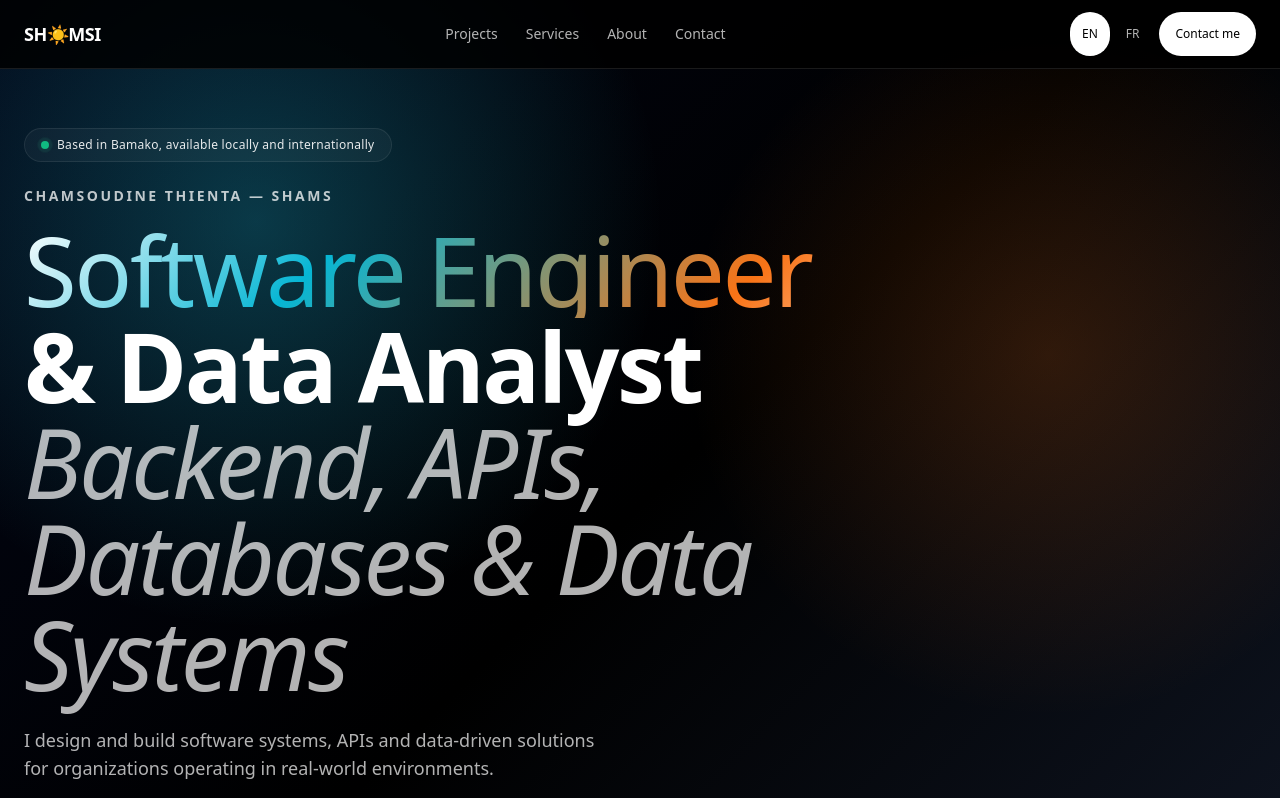
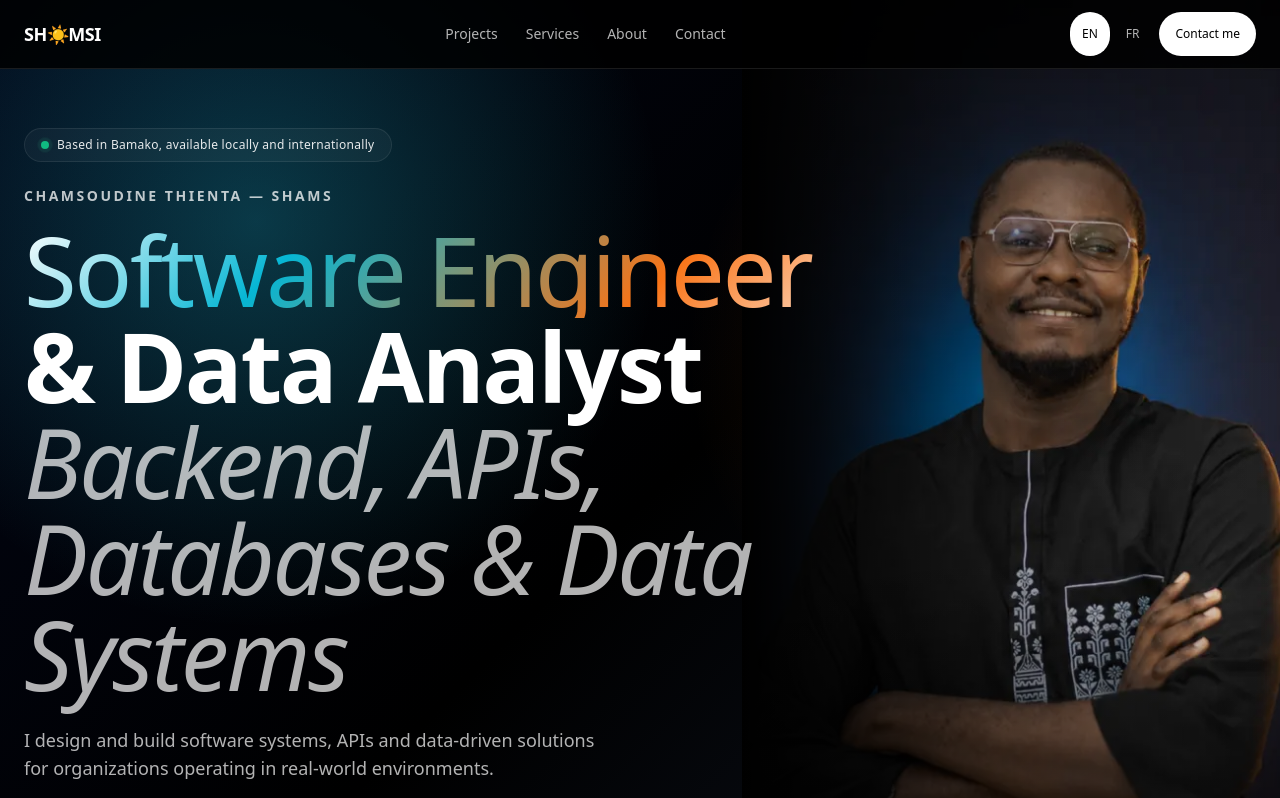
Before and after one commit to dinegamer/shamsPortfolio, a Next.js app: page /en in a window 1280 px wide. Shown: the top 798 px of the page. Built offline with nearby package versions, Linux system fonts and the light colour scheme.

Commit message:
feat: update portfolio portrait

```diff
--- a/components/sections/about.tsx
+++ b/components/sections/about.tsx
@@ -16,10 +16,10 @@ export function About() {
         <div className="md:col-span-2 flex flex-col items-center md:items-start gap-6">
           <div className="relative w-32 h-32 md:w-40 md:h-40 rounded-full overflow-hidden ring-2 ring-brand-400/40 ring-offset-2 ring-offset-black">
             <Image
-              src="/me.jpg"
+              src="/chamsoudine-thienta-portrait.webp"
               alt={t('imageAlt')}
               fill
-              className="object-cover"
+              className="object-cover object-[center_18%]"
               sizes="160px"
             />
           </div>
--- a/components/sections/hero.tsx
+++ b/components/sections/hero.tsx
@@ -1,12 +1,29 @@
 'use client';
 import { useTranslations } from 'next-intl';
 import HeroShaderBg from '@/components/ui/hero-shader';
+import Image from 'next/image';
 
 export function Hero() {
   const t = useTranslations('hero');
   return (
     <section id="top" className="relative min-h-[92vh] overflow-hidden flex items-end">
       <HeroShaderBg />
+
+      <div
+        className="pointer-events-none absolute inset-y-0 right-0 z-[1] hidden w-[42%] lg:block"
+        aria-hidden="true"
+      >
+        <Image
+          src="/chamsoudine-thienta-portrait.webp"
+          alt=""
+          fill
+          priority
+          className="object-cover object-top"
+          sizes="42vw"
+        />
+        <div className="absolute inset-0 bg-gradient-to-r from-black via-black/35 to-transparent" />
+        <div className="absolute inset-0 bg-gradient-to-t from-black via-transparent to-black/15" />
+      </div>
 
       <div className="relative z-10 max-w-7xl mx-auto w-full px-6 pb-20 pt-32">
         <div className="inline-flex items-center gap-2 px-4 py-2 rounded-full glass mb-6 animate-fade-in-up">
@@ -20,7 +37,7 @@ export function Hero() {
         <p className="mb-4 text-sm font-semibold uppercase tracking-[0.18em] text-white/75">
           {t('name')}
         </p>
-        <h1 className="text-5xl md:text-7xl lg:text-8xl font-bold leading-[0.95] tracking-tight max-w-5xl">
+        <h1 className="text-5xl md:text-7xl lg:text-7xl xl:text-8xl font-bold leading-[0.95] tracking-tight max-w-5xl lg:max-w-4xl">
           <span
             className="block font-light text-white/90"
             style={{
```
Also changed, not shown: public/chamsoudine-thienta-portrait.webp (added).
